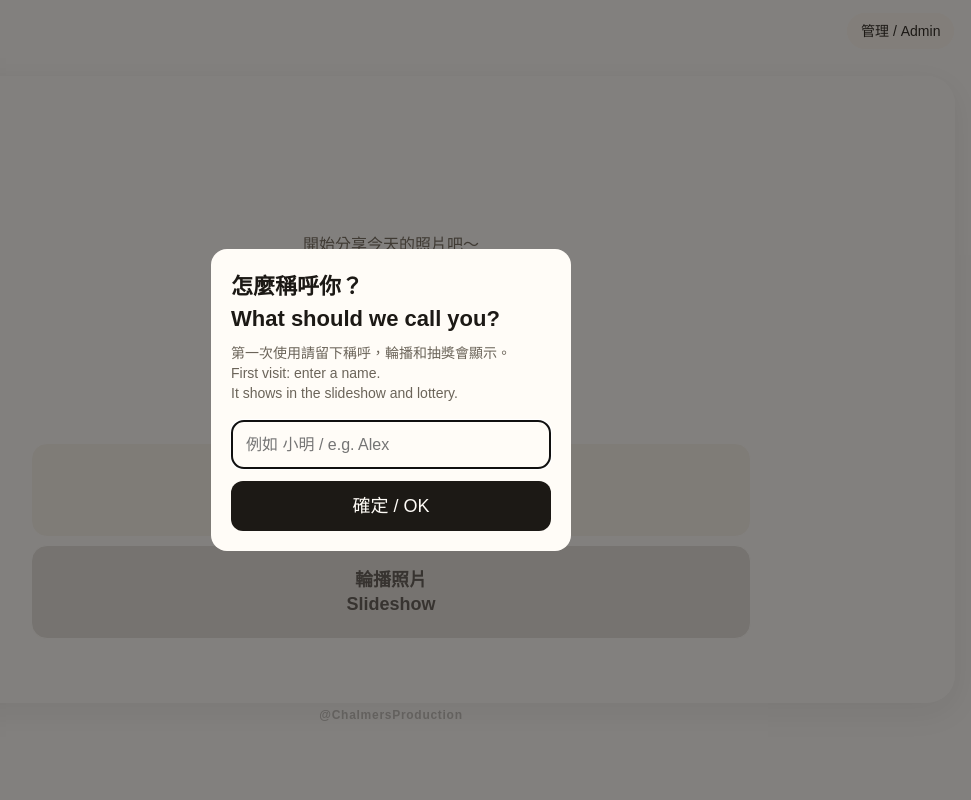
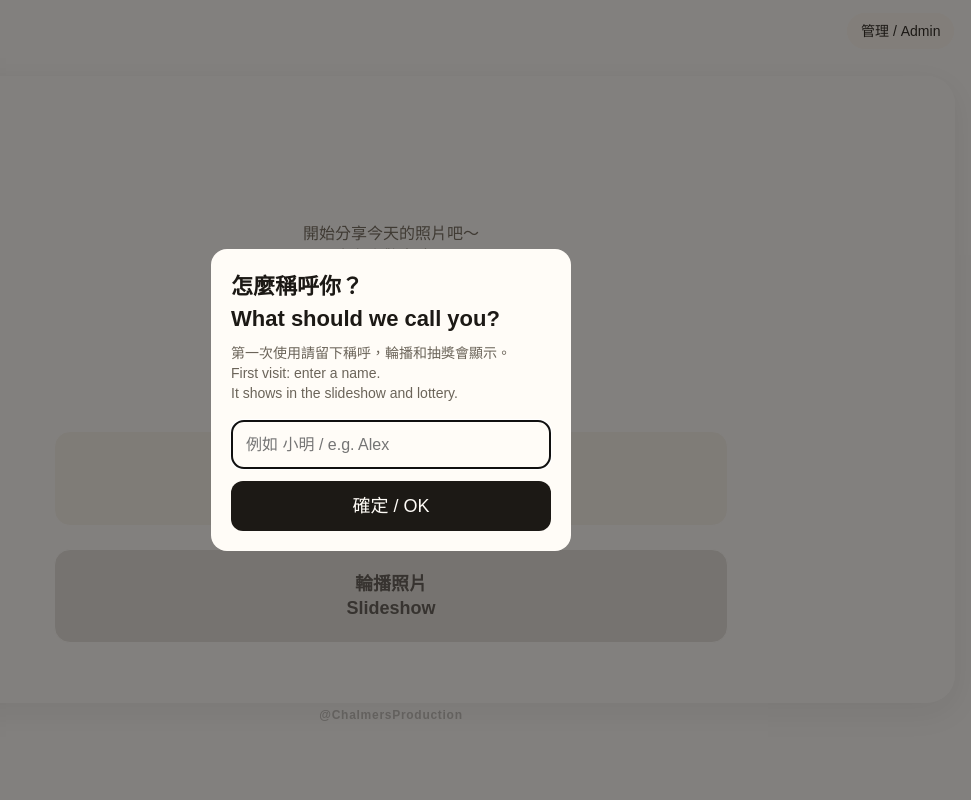
Before and after one commit to Chalmers-Chang/photo-upload, a Flask app: template web/templates/project_home.html in a window 1280 px wide. Shown: the whole page, without its empty margins (249-1220 px from the left). Run offline with Flask 3, Linux system fonts and the light colour scheme; the template is opened without the code that fills it, so the values that code supplies are empty.

Commit message:
Refine project home layout and update MEMORY.md for action button adjustments
- Adjusted the gap and margin for action buttons in `project_home.html` to improve spacing and alignment.
- Updated padding for action buttons to enhance usability and visual consistency.
- Revised `MEMORY.md` to clarify project folder structure and specifications regarding action button layout changes.

```diff
--- a/web/templates/project_home.html
+++ b/web/templates/project_home.html
@@ -100,9 +100,10 @@
   }
   .pjt-stage .actions {
     display: grid;
-    gap: 0.2cm;
+    gap: 0.6cm;
     width: min(720px, 100%);
-    margin-top: 0.2cm;
+    margin-top: 0.4cm;
+    padding: 0 0.6cm;
     justify-self: center;
     box-sizing: border-box;
   }
```
Also changed, not shown: web/MEMORY.md (+1 -1 lines).
